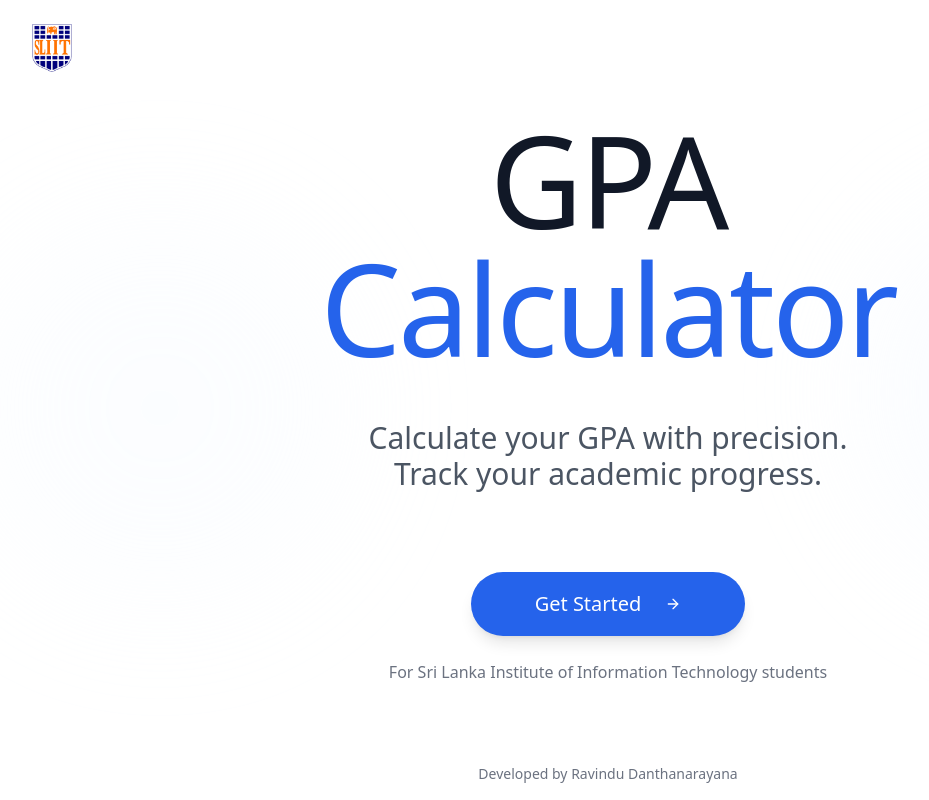
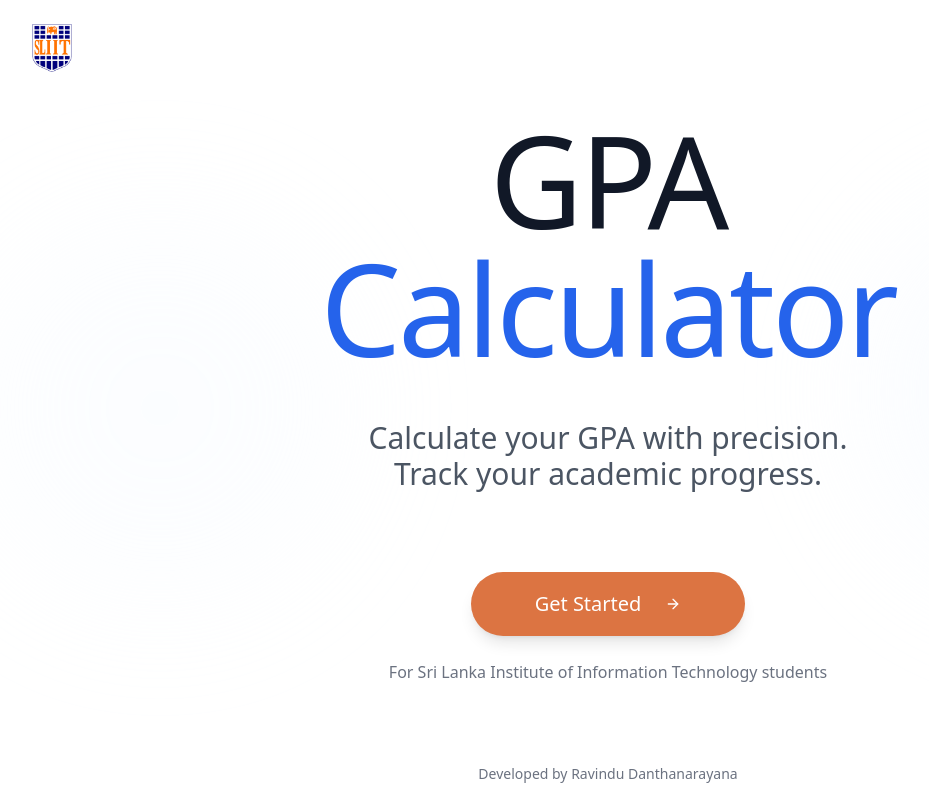
Before and after one commit to ravindudanthanarayana/gpa, a React (Vite) app: page / in a window 1280 px wide. Shown: the whole page, without its empty margins (32-961 px from the left). Built offline with nearby package versions, Linux system fonts and the light colour scheme.

Commit message:
feat: Change 'Get Started' button color to custom orange

```diff
--- a/index.html
+++ b/index.html
@@ -2,7 +2,7 @@
 <html lang="en">
   <head>
     <meta charset="UTF-8" />
-    <link rel="icon" type="image/png" href="/favicon.png" />
+    <link rel="icon" type="image/png" href="/favicon.png?v=2" />
     <meta name="viewport" content="width=device-width, initial-scale=1.0" />
     <title>gpa-scribe-compute-link</title>
     <meta name="description" content="Lovable Generated Project" />
--- a/src/components/LandingPage.tsx
+++ b/src/components/LandingPage.tsx
@@ -45,7 +45,7 @@ export const LandingPage = ({ onGetStarted }: LandingPageProps) => {
                 <Button
                   onClick={onGetStarted}
                   size="lg"
-                  className="bg-blue-600 hover:bg-blue-700 text-white px-12 sm:px-16 py-6 sm:py-8 text-lg sm:text-xl font-medium rounded-full shadow-lg hover:shadow-xl transition-all duration-300 transform hover:scale-105 border-0 w-full sm:w-auto min-h-[64px] touch-manipulation"
+                  className="bg-custom-orange hover:bg-orange-600 text-white px-12 sm:px-16 py-6 sm:py-8 text-lg sm:text-xl font-medium rounded-full shadow-lg hover:shadow-xl transition-all duration-300 transform hover:scale-105 border-0 w-full sm:w-auto min-h-[64px] touch-manipulation"
                 >
                   Get Started
                   <ArrowRight className="ml-3 sm:ml-4 h-5 w-5 sm:h-6 sm:w-6" />
--- a/tailwind.config.ts
+++ b/tailwind.config.ts
@@ -39,6 +39,7 @@ export default {
 		},
 		extend: {
 			colors: {
+				'custom-orange': '#dc7442',
 				border: 'hsl(var(--border))',
 				input: 'hsl(var(--input))',
 				ring: 'hsl(var(--ring))',
```
